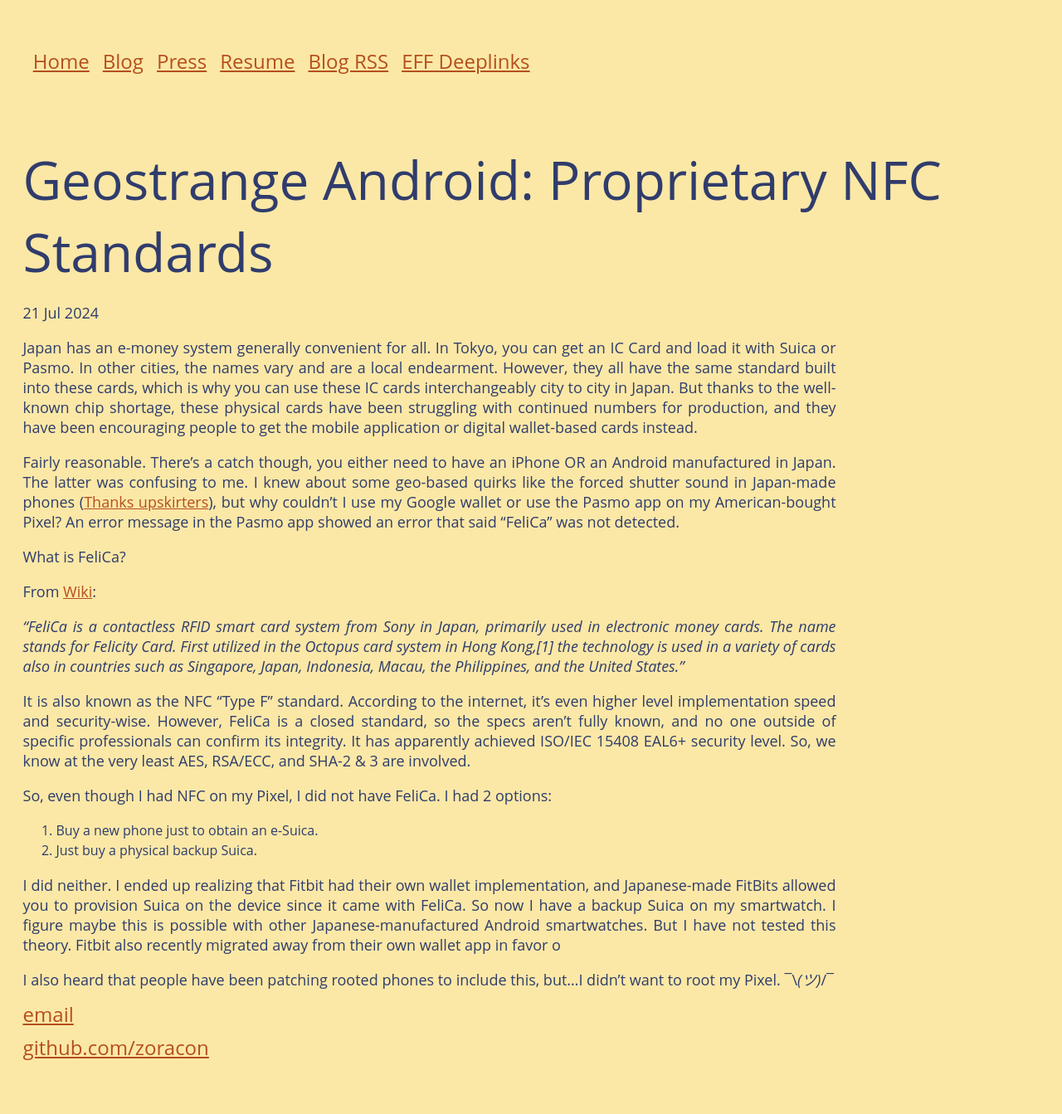
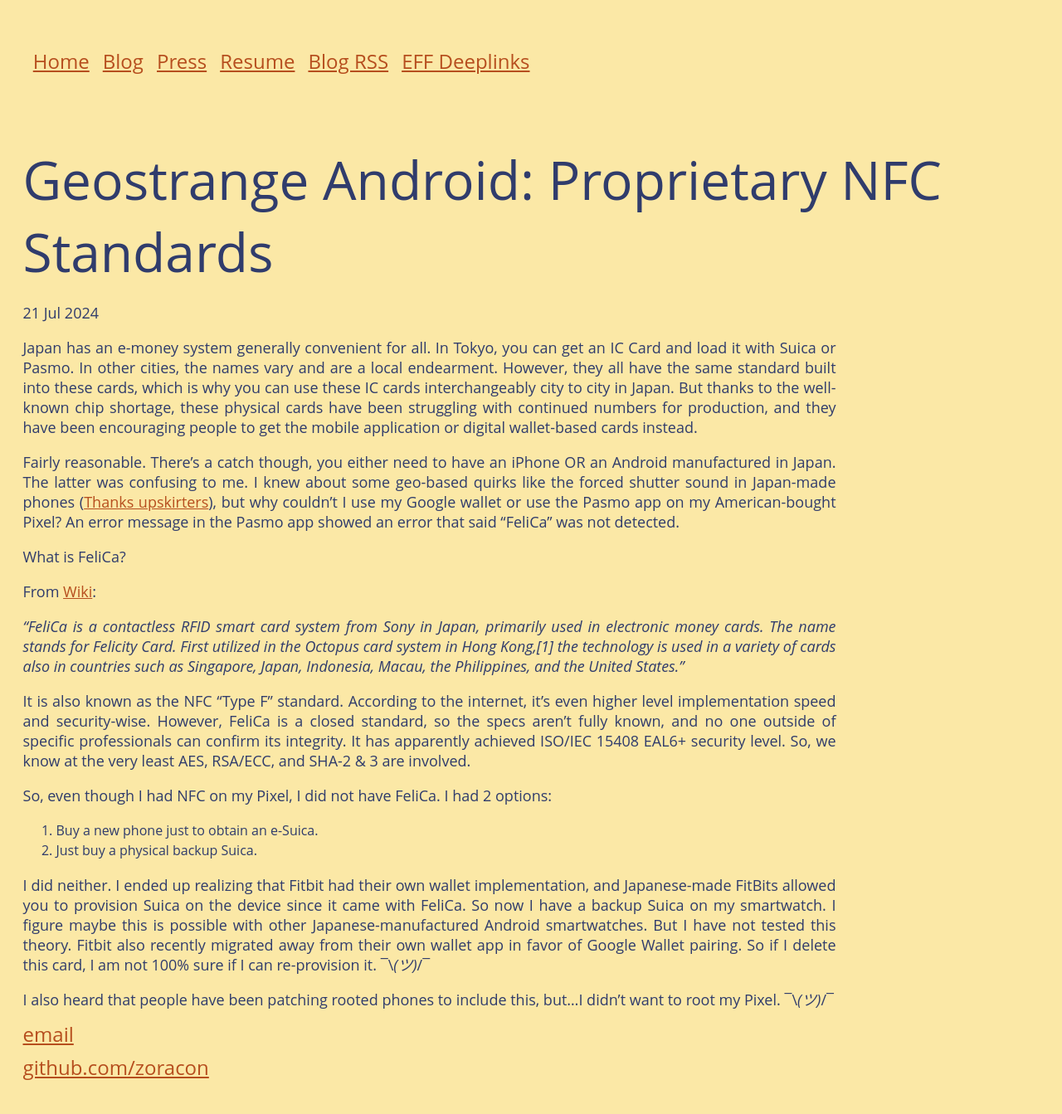
Before and after one commit to zoracon/zoracon.github.io, a Jekyll site: the page built from _posts/2024-07-21-felica.md, in a window 1280 px wide. Shown: the whole page at 83% size. Built offline with Jekyll 4.4.1, drawn with Linux system fonts in a browser that asks for light colours; before the commit the page ends 1319 px from its top, so only the background shows below that.

Commit message:
Typo in post

```diff
--- a/_posts/2024-07-21-felica.md
+++ b/_posts/2024-07-21-felica.md
@@ -20,6 +20,6 @@
 1. Buy a new phone just to obtain an e-Suica.
 2. Just buy a physical backup Suica.
 
-I did neither. I ended up realizing that Fitbit had their own wallet implementation, and Japanese-made FitBits allowed you to provision Suica on the device since it came with FeliCa. So now I have a backup Suica on my smartwatch. I figure maybe this is possible with other Japanese-manufactured Android smartwatches. But I have not tested this theory. Fitbit also recently migrated away from their own wallet app in favor o
+I did neither. I ended up realizing that Fitbit had their own wallet implementation, and Japanese-made FitBits allowed you to provision Suica on the device since it came with FeliCa. So now I have a backup Suica on my smartwatch. I figure maybe this is possible with other Japanese-manufactured Android smartwatches. But I have not tested this theory. Fitbit also recently migrated away from their own wallet app in favor of Google Wallet pairing. So if I delete this card, I am not 100% sure if I can re-provision it. ¯\\_(ツ)_/¯
 
 I also heard that people have been patching rooted phones to include this, but...I didn't want to root my Pixel. ¯\\_(ツ)_/¯
```
